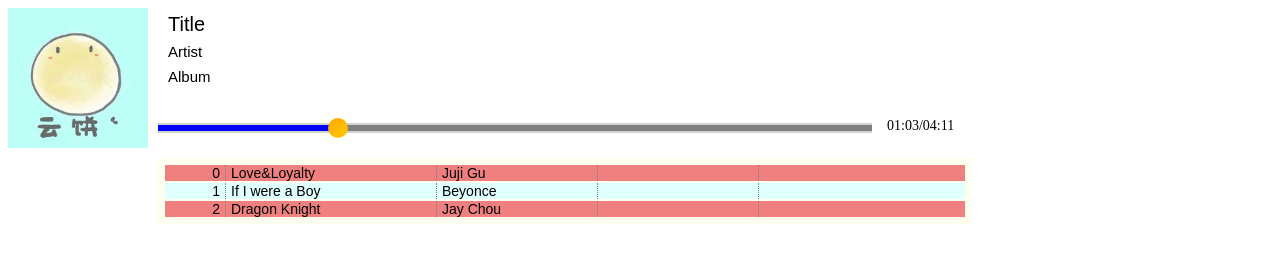
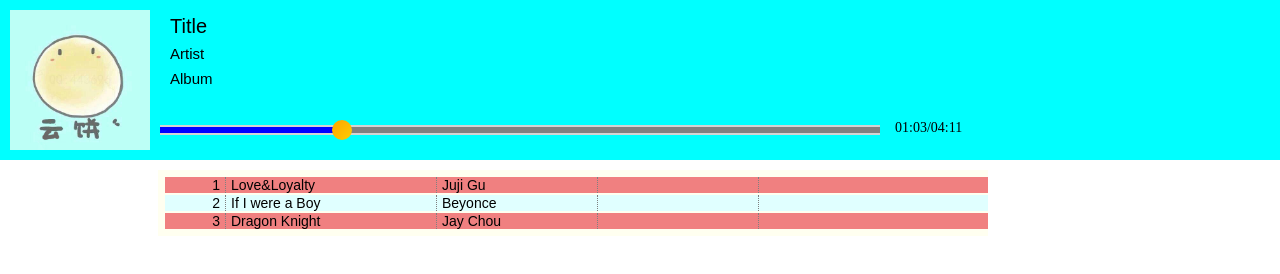
Before and after one commit to LUOsmallblack/mmd, a browser extension: page player.html in a window 1280 px wide. Drawn offline with Linux system fonts and the light colour scheme.

Commit message:
make the ctrl-panel fixed

```diff
--- a/player.css
+++ b/player.css
@@ -5,11 +5,16 @@ body {
 .ctrl-panel {
   top: 0;
   left: 0;
-  position: relative;
-  height: 140px;
+  position: fixed;
+  width: 100%;
+  height: 160px;
+  z-index: 10000;
+  background: aqua;
+  border-bottom: 10px solid white;
 }
 
 .ctrl-panel .cover {
+  margin: 10px;
   height: 140px;
   width: 140px;
   float: left;
@@ -21,7 +26,7 @@ body {
 }
 
 .ctrl-panel .info {
-  margin: 0 10px 0 150px;
+  margin: 10px 10px 0px 160px;
 }
 
 .ctrl-panel .info .title,.artist,.album {
@@ -84,16 +89,26 @@ body {
   font-size: 14px;
 }
 
+.list-panel {
+  top: 160px;
+  width: 100%;
+  position: absolute;
+}
+
 .musiclist {
   margin: 10px 300px 0 150px;
   padding: 5px;
   font-size: 14px;
+  overflow-x: scroll;
+  overflow-y: hidden;
   background: ivory;
 }
 
 .musiclist div {
   height: 16px;
+  width: 900px;
   margin: 2px;
+  overflow: hidden;
 }
 
 .musiclist span {
@@ -116,7 +131,7 @@ body {
   text-align: right;
 }
 
-.musiclist-title {
+.musiclist .musiclist-title {
   width: 200px;
 }
 
--- a/player.html
+++ b/player.html
@@ -7,9 +7,9 @@
 </head>
 <body ng-app="ngAppPlayer" data-ng-controller="MusicListController" ng-csp class="ng-scope">
   <div class="ctrl-panel">
-    <div class="cover">
+    <span class="cover">
       <img src="icon.png">
-    </div>
+    </span>
     <div class="info" class="ng-scope">
       <div class="title">{{ current.title }}</div>
       <div class="artist">{{ current.artist }}</div>
@@ -27,7 +27,7 @@
   <div class="list-panel">
     <div class="musiclist">
       <div ng-repeat="music in musiclist" ng-class-odd="'musiclist-odd'" ng-class-even="'musiclist-even'">
-        <span class="musiclist-id">{{ music.id }}</span>
+        <span class="musiclist-id">{{ $index + 1 }}</span>
         <span class="musiclist-title">{{ music.title }}</span>
         <span class="musiclist-author">{{ music.author }}</span>
         <span class="musiclist-album">{{ music.album }}</span>
```
